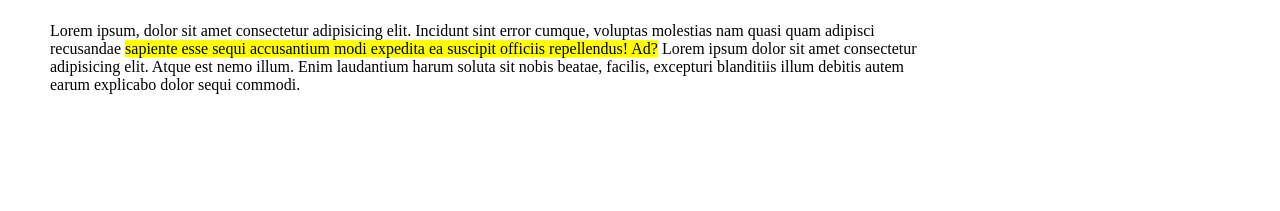
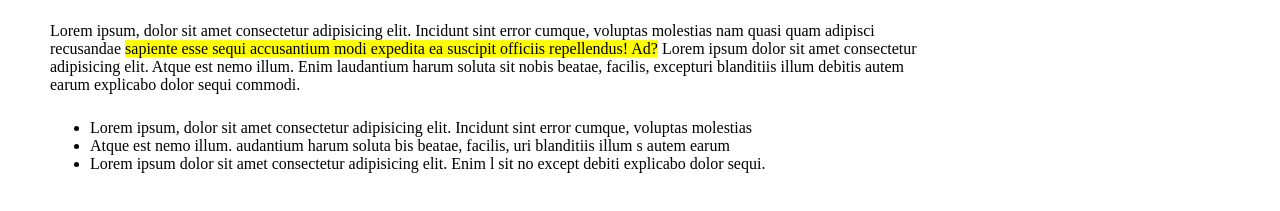
Before and after one commit to Steferre/html-css-booleaner, a plain HTML site: page index.html in a window 1280 px wide. Shown: the part 531-742 px from the top of the page. Drawn offline with Linux system fonts and the light colour scheme.

Commit message:
aggiunta lista non numerata

```diff
--- a/index.html
+++ b/index.html
@@ -62,6 +62,34 @@
                 </p>
             </div>
 
+            <div class='paragrafi'>
+                <ul>
+                    <li>
+                        Lorem ipsum, dolor sit amet
+                        consectetur adipisicing
+                        elit. Incidunt sint error
+                        cumque, voluptas molestias
+                    </li>
+                    <li>
+                        Atque est nemo illum.
+                        audantium harum soluta
+                        bis beatae, facilis,
+                        uri blanditiis illum
+                        s autem earum
+                    </li>
+                    <li>
+                        Lorem ipsum dolor sit amet
+                        consectetur adipisicing
+                        elit.
+                        Enim l
+                        sit no
+                        except
+                        debiti
+                        explicabo dolor sequi.
+                    </li>
+                </ul>
+            </div>
+
 
 
 
```
